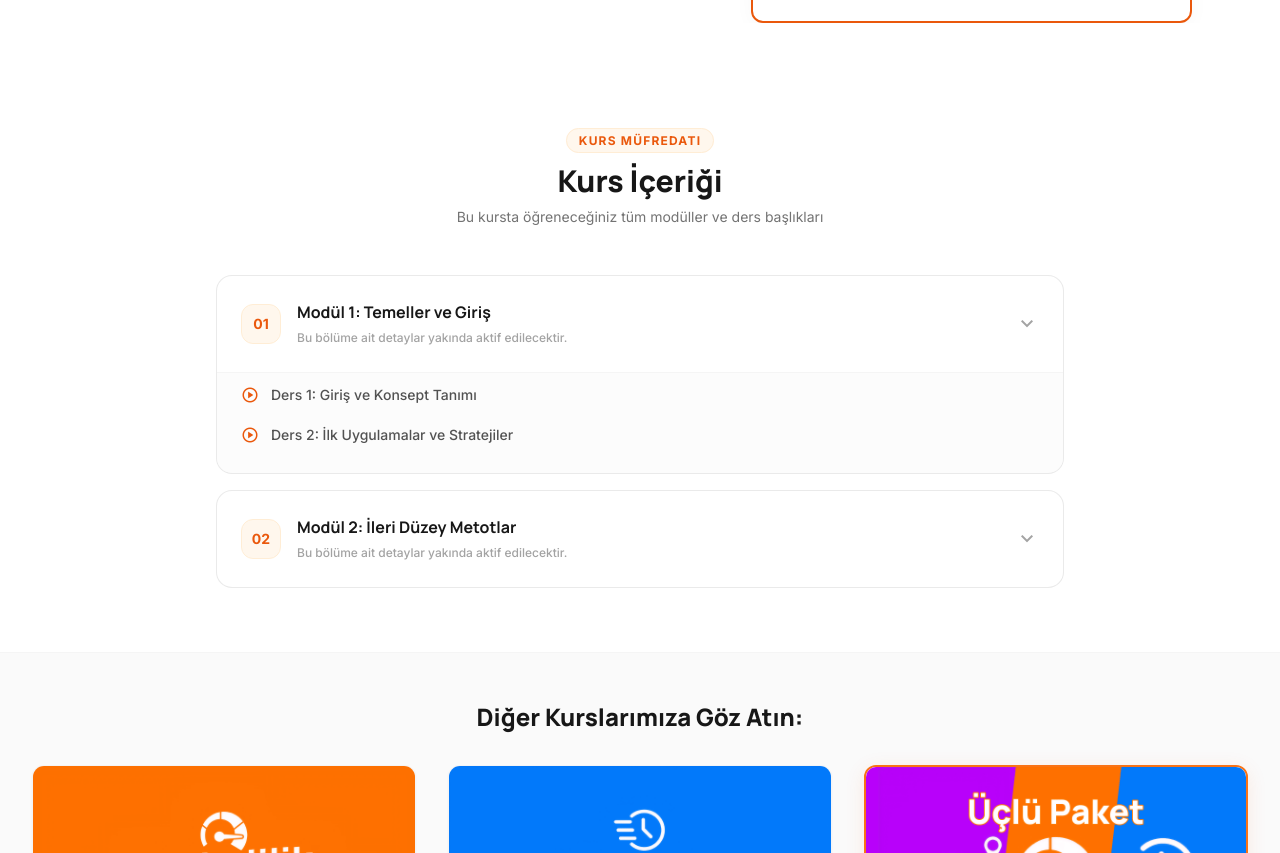
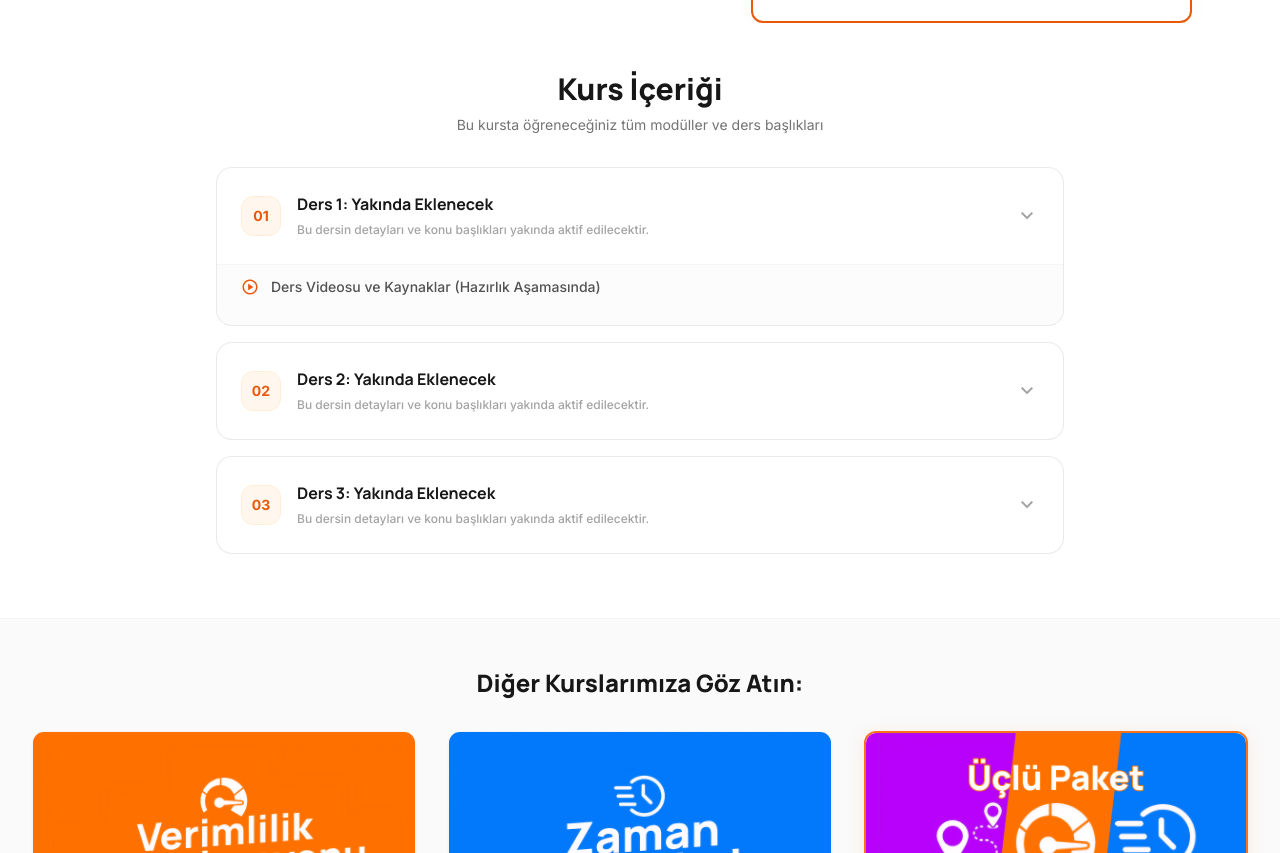
Before and after one commit to tugrulbarismihailoglu/d-e-r-e-c-e-l-a-b-e-g-i-t-i-m, a website: page kurslar/calisma-rotasyonlari/index.html in a window 1280 px wide. Shown: the part 761-1614 px from the top of the page. Drawn offline with nearby package versions, Linux system fonts and the light colour scheme; no server answers.

Commit message:
style: Reduce course content padding and remove curriculum badge

```diff
--- a/kurslar/calisma-rotasyonlari/index.html
+++ b/kurslar/calisma-rotasyonlari/index.html
@@ -257,11 +257,10 @@
 </div></section>
 
         <!-- Course Content Section -->
-        <section class="py-16 bg-white border-b border-neutral-100 relative overflow-hidden" id="course-content">
+        <section class="pt-2 pb-16 bg-white border-b border-neutral-100 relative overflow-hidden" id="course-content">
             <div class="max-w-4xl mx-auto px-6 relative z-10">
-                <div class="text-center mb-12">
-                    <span class="text-xs font-extrabold tracking-widest text-primary uppercase bg-orange-50 px-3 py-1 rounded-full border border-orange-100">KURS MÜFREDATI</span>
-                    <h2 class="text-3xl font-extrabold text-neutral-900 mt-3">Kurs İçeriği</h2>
+                <div class="text-center mb-8">
+                    <h2 class="text-3xl font-extrabold text-neutral-900">Kurs İçeriği</h2>
                     <p class="text-sm text-neutral-500 mt-2">Bu kursta öğreneceğiniz tüm modüller ve ders başlıkları</p>
                 </div>
 
@@ -276,8 +275,8 @@
                                         01
                                     </div>
                                     <div>
-                                        <h3 class="font-bold text-neutral-900 group-hover:text-primary transition-colors">Modül 1: Temeller ve Giriş</h3>
-                                        <span class="text-xs text-neutral-400 font-medium">Bu bölüme ait detaylar yakında aktif edilecektir.</span>
+                                        <h3 class="font-bold text-neutral-900 group-hover:text-primary transition-colors">Ders 1: Yakında Eklenecek</h3>
+                                        <span class="text-xs text-neutral-400 font-medium">Bu dersin detayları ve konu başlıkları yakında aktif edilecektir.</span>
                                     </div>
                                 </div>
                                 <span class="material-symbols-outlined text-neutral-400 group-hover:text-primary transition-transform duration-300 group-open:rotate-180">expand_more</span>
@@ -286,11 +285,7 @@
                                 <ul class="space-y-3">
                                     <li class="flex items-center gap-3 text-sm text-neutral-600 font-medium">
                                         <span class="material-symbols-outlined text-primary text-lg">play_circle</span>
-                                        <span>Ders 1: Giriş ve Konsept Tanımı</span>
-                                    </li>
-                                    <li class="flex items-center gap-3 text-sm text-neutral-600 font-medium">
-                                        <span class="material-symbols-outlined text-primary text-lg">play_circle</span>
-                                        <span>Ders 2: İlk Uygulamalar ve Stratejiler</span>
+                                        <span>Ders Videosu ve Kaynaklar (Hazırlık Aşamasında)</span>
                                     </li>
                                 </ul>
                             </div>
@@ -306,8 +301,8 @@
                                         02
                                     </div>
                                     <div>
-                                        <h3 class="font-bold text-neutral-900 group-hover:text-primary transition-colors">Modül 2: İleri Düzey Metotlar</h3>
-                                        <span class="text-xs text-neutral-400 font-medium">Bu bölüme ait detaylar yakında aktif edilecektir.</span>
+                                        <h3 class="font-bold text-neutral-900 group-hover:text-primary transition-colors">Ders 2: Yakında Eklenecek</h3>
+                                        <span class="text-xs text-neutral-400 font-medium">Bu dersin detayları ve konu başlıkları yakında aktif edilecektir.</span>
                                     </div>
                                 </div>
                                 <span class="material-symbols-outlined text-neutral-400 group-hover:text-primary transition-transform duration-300 group-open:rotate-180">expand_more</span>
@@ -316,11 +311,33 @@
                                 <ul class="space-y-3">
                                     <li class="flex items-center gap-3 text-sm text-neutral-600 font-medium">
                                         <span class="material-symbols-outlined text-primary text-lg">play_circle</span>
-                                        <span>Ders 1: İleri Seviye Metot Uygulamaları</span>
+                                        <span>Ders Videosu ve Kaynaklar (Hazırlık Aşamasında)</span>
                                     </li>
+                                </ul>
+                            </div>
+                        </details>
+                    </div>
+
+                    <!-- Modül 3 -->
+                    <div class="group border border-neutral-200/80 rounded-2xl bg-white overflow-hidden transition-all duration-300 hover:border-orange-300 hover:shadow-[0_4px_20px_rgba(234,88,12,0.04)]">
+                        <details class="w-full">
+                            <summary class="flex items-center justify-between p-6 cursor-pointer select-none">
+                                <div class="flex items-center gap-4">
+                                    <div class="w-10 h-10 rounded-xl bg-orange-50 border border-orange-100 flex items-center justify-center text-primary font-bold text-sm">
+                                        03
+                                    </div>
+                                    <div>
+                                        <h3 class="font-bold text-neutral-900 group-hover:text-primary transition-colors">Ders 3: Yakında Eklenecek</h3>
+                                        <span class="text-xs text-neutral-400 font-medium">Bu dersin detayları ve konu başlıkları yakında aktif edilecektir.</span>
+                                    </div>
+                                </div>
+                                <span class="material-symbols-outlined text-neutral-400 group-hover:text-primary transition-transform duration-300 group-open:rotate-180">expand_more</span>
+                            </summary>
+                            <div class="px-6 pb-6 pt-2 border-t border-neutral-100 bg-neutral-50/50">
+                                <ul class="space-y-3">
                                     <li class="flex items-center gap-3 text-sm text-neutral-600 font-medium">
                                         <span class="material-symbols-outlined text-primary text-lg">play_circle</span>
-                                        <span>Ders 2: Analiz ve Optimizasyon Kriterleri</span>
+                                        <span>Ders Videosu ve Kaynaklar (Hazırlık Aşamasında)</span>
                                     </li>
                                 </ul>
                             </div>
```
Also changed, not shown: kurslar/verimlilik-optimizasyonu/index.html (+32 -15 lines), kurslar/zaman-yonetimi/index.html (+32 -15 lines).
